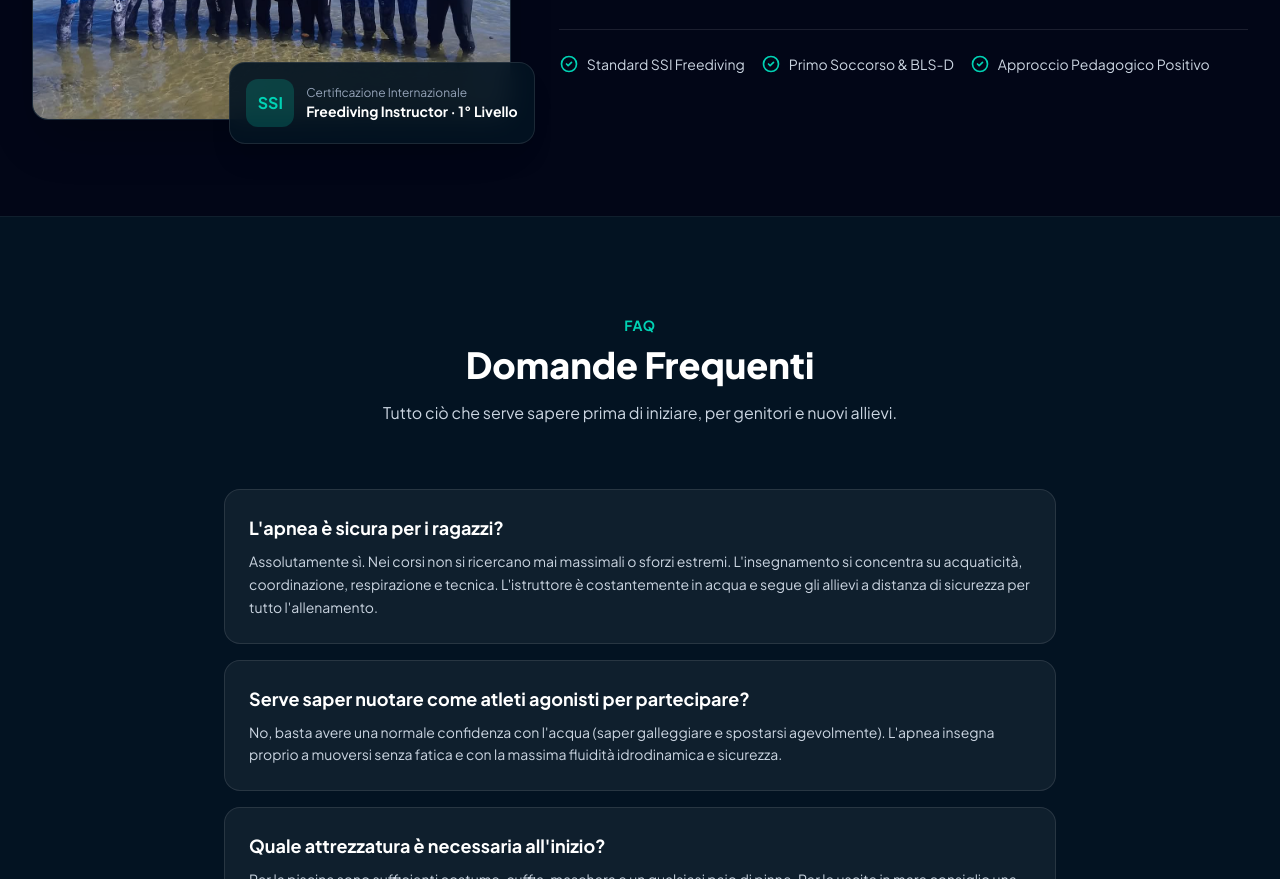
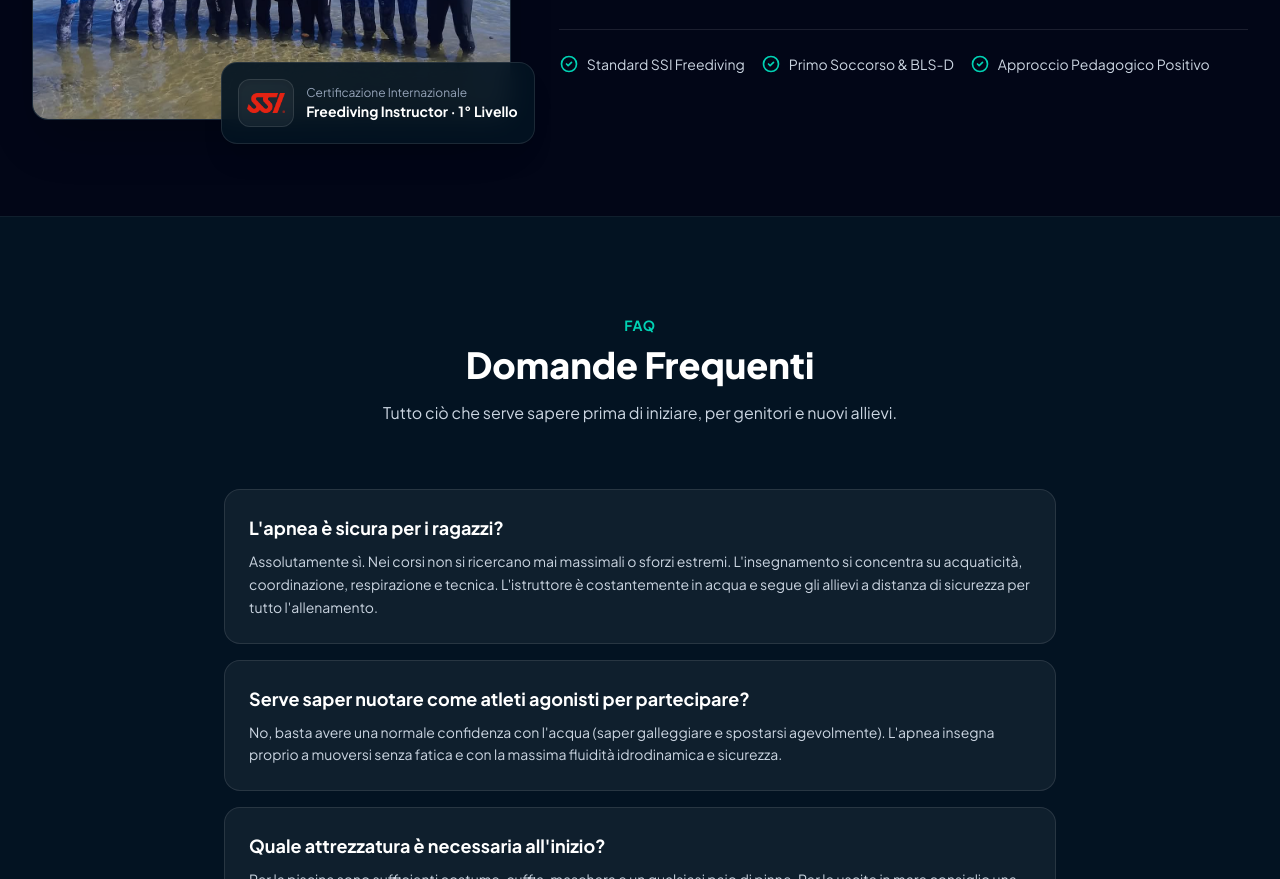
Before and after one commit to lorenzorasoli06/lorenzorasoli06.github.io, a plain HTML site: page index.html in a window 1280 px wide. Shown: the part 3934-4813 px from the top of the page. Drawn offline with nearby package versions, Linux system fonts and the light colour scheme; a web font is replaced by a local one.

Commit message:
Sostituito riquadro verde con il logo ufficiale rosso SSI nella sezione Chi Sono

```diff
--- a/index.html
+++ b/index.html
@@ -710,8 +710,9 @@
                         <div
                             class="absolute -bottom-6 -right-6 bg-abyss/90 border border-white/10 backdrop-blur-md p-4 rounded-2xl shadow-xl flex items-center gap-3">
                             <div
-                                class="w-12 h-12 rounded-xl bg-accent/20 flex items-center justify-center text-accent font-bold">
-                                SSI
+                                class="w-14 h-12 rounded-xl bg-white/[0.06] border border-white/10 flex items-center justify-center p-2 shadow-inner">
+                                <img src="assets/logo-ssi-badge.png" alt="SSI Freediving"
+                                    class="w-full h-auto object-contain">
                             </div>
                             <div>
                                 <p class="text-xs text-slate-400">Certificazione Internazionale</p>
```
Also changed, not shown: assets/logo-ssi-badge.png (added).
